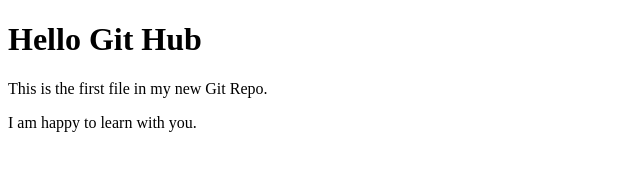
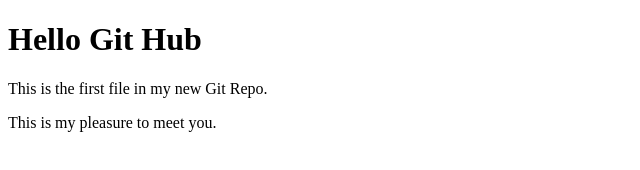
Before and after one commit to ceci1612005/git-Lesson, a plain HTML site: page index.html in a window 1280 px wide. Shown: the full height of the page, 0-640 px from the left. Drawn offline with Linux system fonts and the light colour scheme.

Commit message:
new file add

```diff
--- a/index.html
+++ b/index.html
@@ -8,6 +8,6 @@
 <body>
     <h1> Hello Git Hub</h1>
     <p>This is the first file in my new Git Repo.</p>
-    <p>I am happy to learn with you.</p>
+    <p>This is my pleasure to meet you.</p>
 </body>
 </html>
```
Also changed, not shown: lesson.html (added).
